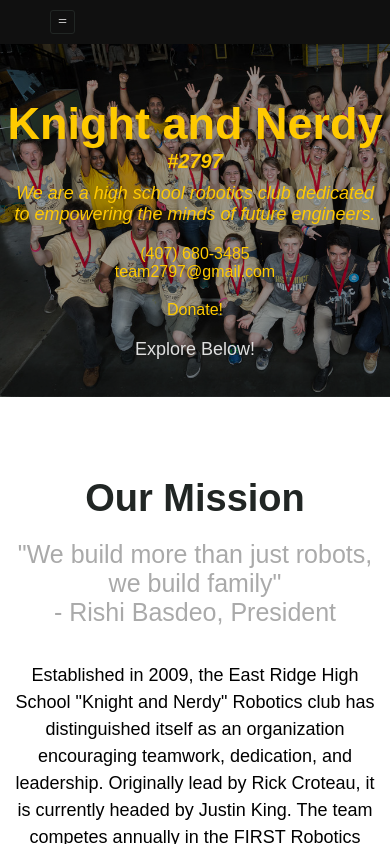
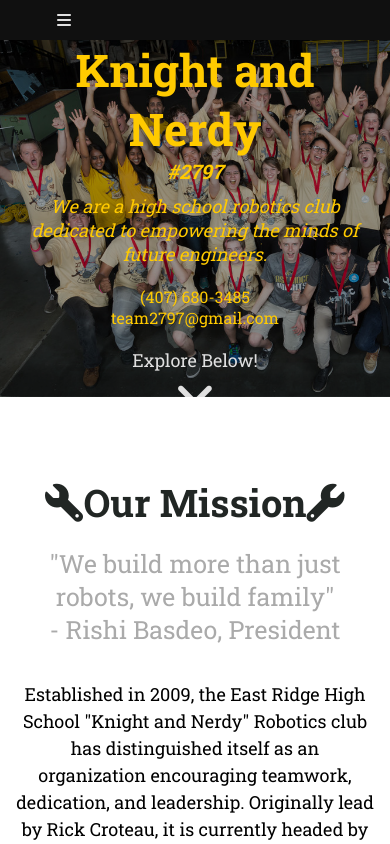
Before and after one commit to megaboy101/robotics-website, a React app: page / in a window 390 px wide. Shown: the top 844 px of the page. Built offline with nearby package versions, Linux system fonts and the light colour scheme.

Commit message:
Added calendar, image highlighting

```diff
--- a/package.json
+++ b/package.json
@@ -1,6 +1,6 @@
 {
   "name": "robotics-site",
-  "version": "1.0.0",
+  "version": "0.7.0",
   "description": "Official landing page for the East Ridge High School \"Knight and Nerdy\" Robotics Team",
   "main": "index.html",
   "scripts": {
--- a/src/components/calendarPage/CalendarPage.js
+++ b/src/components/calendarPage/CalendarPage.js
@@ -8,7 +8,7 @@
 		<h1>Calendar</h1>
 
  		<iframe
-			src="https://calendar.google.com/calendar/embed?title=Knight%20%26%20Nerdy%20Calendar&amp;showTitle=0&amp;showNav=0&amp;showPrint=0&amp;showCalendars=0&amp;height=600&amp;wkst=1&amp;bgcolor=%23FFFFFF&amp;ctz=America%2FNew_York"
+			src="https://calendar.google.com/calendar/embed?src=team2797%40gmail.com&ctz=America/New_York"
 			style={{borderWidth: "0", position: "relative", left: "20%"}}
 			width="800"
 			height="600"
--- a/src/components/common/Navigation.js
+++ b/src/components/common/Navigation.js
@@ -3,7 +3,7 @@
 
 const Navigation = () =>
 	<nav>
-		<p className="hamburger">=</p>
+		<i className="fa fa-bars" aria-hidden="true"></i>
 		<a href="/#about">About us</a>
 		<a href="/#team">The Team</a>
 		<a href="/#competition">Competitions</a>
--- a/src/components/homePage/HomeHeader.js
+++ b/src/components/homePage/HomeHeader.js
@@ -20,11 +20,9 @@
 				(407) 680-3485 <br/>
 				team2797@gmail.com
 			</p>
-			<p>
-				Donate!
-			</p>
 			<p className="ad">
-			 	Explore Below!
+			 	Explore Below! <br/>
+				<i className="fa fa-angle-down" aria-hidden="true"></i>
 			</p>
 		</div>
 		<img src={landingDarker} alt="Robotics Icon" />
--- a/src/index.html
+++ b/src/index.html
@@ -4,11 +4,14 @@
     <meta charset="UTF-8">
     <meta name="viewport" content="width=device-width, initial-scale=1.0">
     <meta http-equiv="X-UA-Compatible" content="ie=edge">
-    <title>Test</title>
+    <title>Knight & Nerdy</title>
+	<link href="https://fonts.googleapis.com/css?family=Roboto+Slab:300,400,700" rel="stylesheet">
+	<link rel="shortcut icon" type="image/x-icon" href="/favicon.ico"/>
 </head>
 <body>
     <div id="app"></div>
 
     <script src="bundle.js"></script>
+	<script src="https://use.fontawesome.com/97626362ab.js"></script>
 </body>
 </html>
--- a/src/stylesheets/_helpers.scss
+++ b/src/stylesheets/_helpers.scss
@@ -24,18 +24,17 @@
         margin: 0 20px;
     }
 
-    p {
+    .fa-bars {
         display: none;
         color: $darker-white;
         text-decoration: none;
         margin: 0 20px;
-        border: 1px solid $lighter-black;
         border-radius: 3px;
         padding: 2px 7px;
     }
 }
 
-@media screen and (max-width: 755px) {
+@media screen and (max-width: 885px) {
     nav {
         justify-content: flex-start;
 
@@ -43,7 +42,7 @@
             display: none;
         }
 
-        p {
+        .fa-bars {
             display: block;
         }
     }
--- a/src/stylesheets/_variables.scss
+++ b/src/stylesheets/_variables.scss
@@ -8,4 +8,4 @@
 $lighter-white: #f9f8f2;
 $darker-white: #e0e0e0;
 
-$font: 'Ubuntu', sans-serif;
+$font: 'Roboto Slab', serif;
--- a/src/stylesheets/calendarPage/_base.scss
+++ b/src/stylesheets/calendarPage/_base.scss
@@ -3,10 +3,11 @@
 
 	h1 {
 	    font-family: $font;
-	    font-size: 65px;
 	    text-align: center;
 	    color: $lighter-black;
 	    padding: 55px 0 15px 0;
+		font-weight: 400;
+		font-size: 48px;
 	}
 
 	iframe {
--- a/src/stylesheets/galleryPage/_collage.scss
+++ b/src/stylesheets/galleryPage/_collage.scss
@@ -3,10 +3,11 @@
 
 	h1 {
 	    font-family: $font;
-	    font-size: 65px;
 	    text-align: center;
 	    color: $lighter-black;
 	    padding: 55px 0 15px 0;
+		font-weight: 400;
+		font-size: 48px;
 	}
 
 	h2 {
--- a/src/stylesheets/homePage/header/_title.scss
+++ b/src/stylesheets/homePage/header/_title.scss
@@ -30,6 +30,11 @@
         bottom: 30px;
         color: $darker-white;
         font-size: 25px;
+		text-align: center;
+
+		i {
+			font-size: 45px;
+		}
     }
 }
 
```
Also changed, not shown: 1 other file (tests, documents, lock files or other folders).
